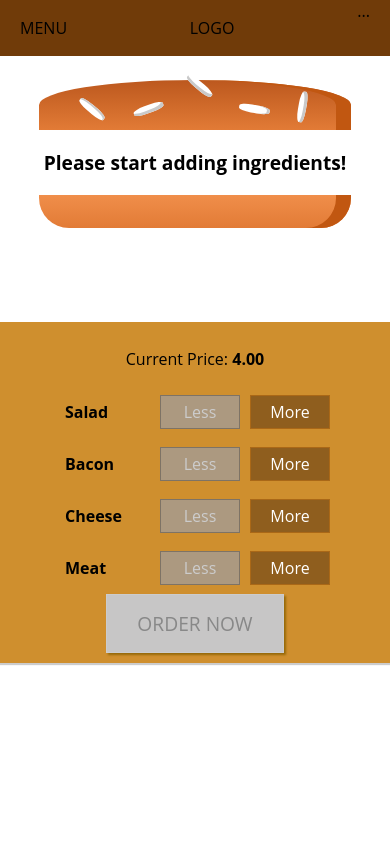
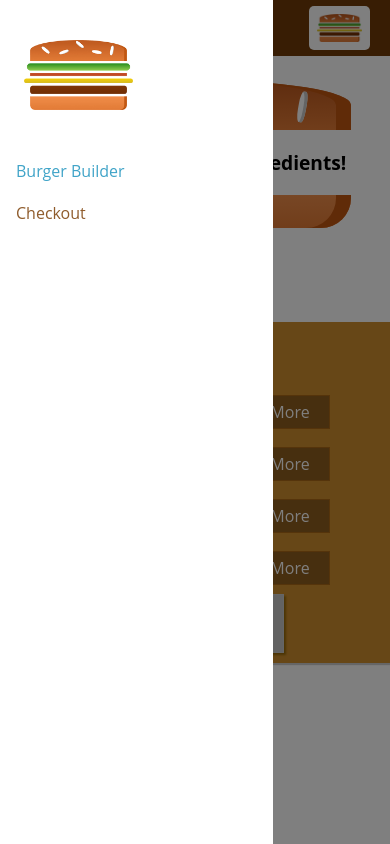
Before and after one commit to kishangit/burg_builder, a React app: page / in a window 390 px wide. Built offline with nearby package versions, Linux system fonts and the light colour scheme; the HTML template or start-up script is replaced by a standard one.

Commit message:
144, 145, 146, 147, 148, 149 : using a logo in our application, adding reusable naviation items, creating a responsive sidedrawer, working on responsive adjustments, more about responsive adjustments, resuing the backdrop

```diff
--- a/src/components/Layout/Layout.js
+++ b/src/components/Layout/Layout.js
@@ -1,15 +1,31 @@
-import React from 'react';
+import React, { Component } from 'react';
 import Aux from '../../hoc/Auxilliary';
 import classes from './Layout.module.css';
 import Toolbar from '../Navigation/Toolbar/Toolbar';
+import SideDrawer from '../Navigation/SideDrawer/SideDrawer';
 
-const layout = (props) => (
+class Layout extends Component {
+    state = {
+        showSideDrawer: true
+    }
+
+    sideDrawerClosedHandler = () => {
+        this.setState({showSideDrawer: false});
+    }
+
+    render() {
+        return (
             <Aux>
                 <Toolbar />
+                <SideDrawer
+                    open={this.state.showSideDrawer}
+                    closed={this.sideDrawerClosedHandler} />
                 <main className={classes.Content}>
-            {props.children}
+                    {this.props.children}
                 </main>
             </Aux>
         )
+    }
+}
 
-export default layout;
+export default Layout;
--- /dev/null
+++ b/src/components/Logo/Logo.js
@@ -0,0 +1,12 @@
+import React from 'react';
+
+import burgerLogo from '../../assets/images/burger-logo.png';
+import classes from './Logo.module.css';
+
+const logo = (props) => (
+    <div className={classes.Logo} style={{height: props.height}}>
+        <img src={burgerLogo} alt="MyBurger" />
+    </div>
+);
+
+export default logo;
--- /dev/null
+++ b/src/components/Logo/Logo.module.css
@@ -0,0 +1,11 @@
+.Logo {
+    background-color: white;
+    padding: 8px;
+    height: 100%;
+    box-sizing: border-box;
+    border-radius: 5px;
+}
+
+.Logo img {
+    height: 100%;
+}
--- /dev/null
+++ b/src/components/Navigation/NavigationItems/NavigationItem/NavigationItem.js
@@ -0,0 +1,13 @@
+import React from "react";
+
+import classes from './NavigationItem.module.css';
+
+const navigationItem = (props) => (
+    <li className={classes.NavigationItem}>
+        <a
+            href={props.link}
+            className={props.active ? classes.active : null}>{props.children}</a>
+    </li>
+)
+
+export default navigationItem;
--- /dev/null
+++ b/src/components/Navigation/NavigationItems/NavigationItem/NavigationItem.module.css
@@ -0,0 +1,45 @@
+.NavigationItem {
+    margin: 10px 0;
+    box-sizing: border-box;
+    display: block;
+    width: 100%;
+}
+
+.NavigationItem a {
+    color: #8F5C2C;
+    text-decoration: none;
+    width: 100%;
+    box-sizing: border-box;
+    display: block;
+}
+
+.NavigationItem a:hover,
+.NavigationItem a:active,
+.NavigationItem a.active {
+    color: #40A4C8;
+}
+
+@media (min-width: 500px) {
+    .NavigationItem {
+        margin: 0;
+        display: flex;
+        height: 100%;
+        width: auto;
+        align-items: center;
+    }
+
+    .NavigationItem a {
+        color: white;
+        height: 100%;
+        padding: 16px 10px;
+        border-bottom: 4px solid transparent;
+    }
+
+    .NavigationItem a:hover,
+    .NavigationItem a:active,
+    .NavigationItem a.active {
+        background-color: #8F5C2C;
+        border-bottom: 4px solid #40A4C8;
+        color: white;
+    }
+}
--- /dev/null
+++ b/src/components/Navigation/NavigationItems/NavigationItems.js
@@ -0,0 +1,13 @@
+import React from 'react';
+
+import classes from './NavigationItems.module.css';
+import NavigationItem from './NavigationItem/NavigationItem';
+
+const navigationItems = (props) => (
+    <ul className={classes.NavigationItems}>
+        <NavigationItem link="/" active >Burger Builder</NavigationItem>
+        <NavigationItem link="/" >Checkout</NavigationItem>
+    </ul>
+)
+
+export default navigationItems;
--- /dev/null
+++ b/src/components/Navigation/NavigationItems/NavigationItems.module.css
@@ -0,0 +1,15 @@
+.NavigationItems {
+    margin: 0;
+    padding: 0;
+    list-style: none;
+    display: flex;
+    flex-flow: column;
+    align-items: center;
+    height: 100%;
+}
+
+@media (min-width: 500px) {
+    .NavigationItems {
+        flex-flow: row;
+    }
+}
--- /dev/null
+++ b/src/components/Navigation/SideDrawer/SideDrawer.js
@@ -0,0 +1,32 @@
+import React from 'react';
+import Logo from '../../Logo/Logo';
+import NavigationItems from '../NavigationItems/NavigationItems';
+import classes from './SideDrawer.module.css';
+import Backdrop from '../../UI/Backdrop/Backdrop';
+import Aux from '../../../hoc/Auxilliary';
+
+const sideDrawer = (props) => {
+
+    let attachedClasses = [classes.SideDrawer, classes.Close];
+
+    if (props.open) {
+        attachedClasses = [classes.SideDrawer, classes.Open];
+    }
+
+    return (
+        <Aux>
+            <Backdrop show={props.open} clicked={props.closed} />
+            <div className={attachedClasses.join(' ')}>
+                <div className={classes.Logo}>
+                    <Logo />
+                </div>
+
+                <nav>
+                    <NavigationItems />
+                </nav>
+            </div>
+        </Aux>
+    );
+}
+
+export default sideDrawer;
--- /dev/null
+++ b/src/components/Navigation/SideDrawer/SideDrawer.module.css
@@ -0,0 +1,32 @@
+.SideDrawer {
+    position: fixed;
+    width: 280px;
+    max-width: 70%;
+    height: 100%;
+    left: 0;
+    top: 0;
+    z-index: 200;
+    background-color: white;
+    padding: 32px 16px;
+    box-sizing: border-box;
+    transition: transform 0.3s ease-out;
+}
+
+@media (min-width: 500px) {
+    .SideDrawer {
+        display: none;
+    }
+}
+
+.Open {
+    transform: translateX(0);
+}
+
+.Close {
+    transform: translateX(-100%);
+}
+
+.Logo {
+    height: 11%;
+    margin-bottom: 32px;
+}
--- a/src/components/Navigation/Toolbar/Toolbar.js
+++ b/src/components/Navigation/Toolbar/Toolbar.js
@@ -1,13 +1,17 @@
 import React from 'react';
 
 import classes from './Toolbar.module.css';
+import Logo from '../../Logo/Logo';
+import NavigationItems from '../NavigationItems/NavigationItems';
 
 const toolbar = (props) => (
     <header className={classes.Toolbar}>
         <div>MENU</div>
-        <div>LOGO</div>
-        <nav>
-            ...
+        <div className={classes.Logo}>
+            <Logo />
+        </div>
+        <nav className={classes.DesktopOnly}>
+            <NavigationItems />
         </nav>
     </header>
 )
--- a/src/components/Navigation/Toolbar/Toolbar.module.css
+++ b/src/components/Navigation/Toolbar/Toolbar.module.css
@@ -16,3 +16,13 @@
 .Toolbar nav {
     height: 100%;
 }
+
+.Logo {
+    height: 80%;
+}
+
+@media (max-width: 499px) {
+    .DesktopOnly {
+        display: none;
+    }
+}
```
Also changed, not shown: src/assets/images/burger-logo.png (added). Lines whose indentation alone changed are shown as unchanged.
